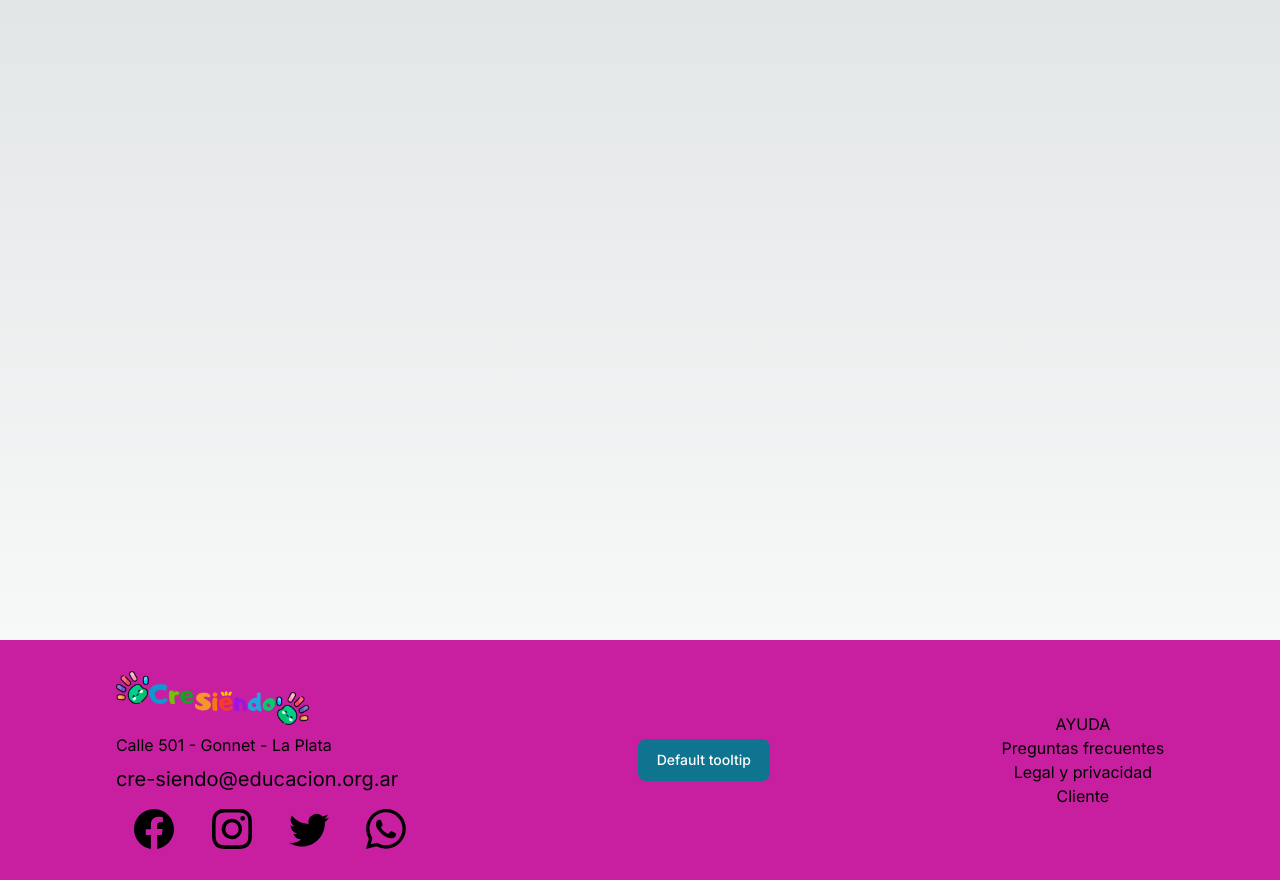
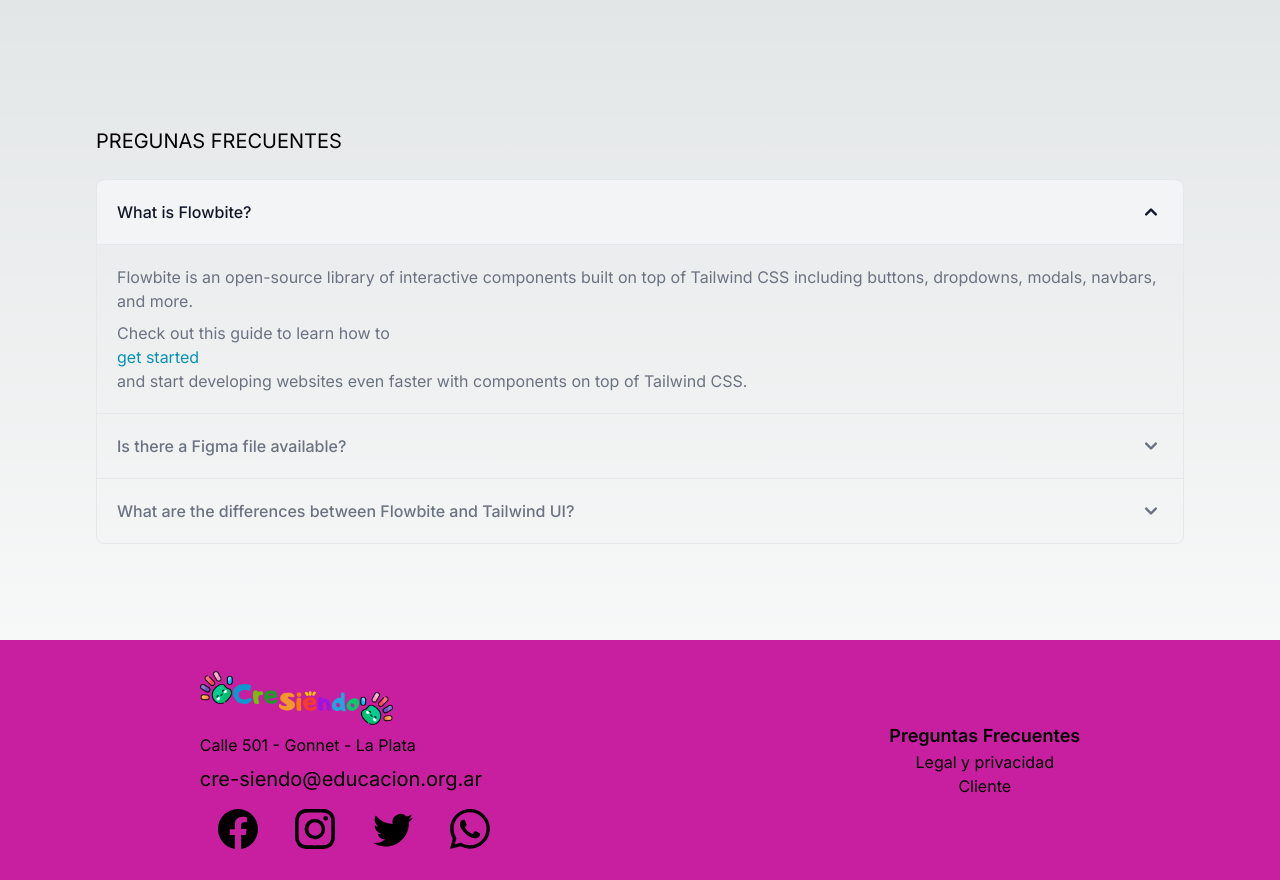
Before and after one commit to Manuel-ElGrillo/kids-garden, a Next.js app: page /contacto in a window 1280 px wide. Shown: the part 400-1280 px from the top of the page. Built offline with nearby package versions, Linux system fonts and the light colour scheme.

Commit message:
preguntas frecuentes

```diff
--- a/src/app/Components/footer.tsx
+++ b/src/app/Components/footer.tsx
@@ -1,9 +1,10 @@
 "use client";
-import { Tooltip, Button, Modal } from "flowbite-react";
+
 import { BsFacebook } from "react-icons/bs";
 import { BsInstagram } from "react-icons/bs";
 import { BsTwitter } from "react-icons/bs";
 import { BsWhatsapp } from "react-icons/bs";
+import Link from "next/link";
 import Image from 'next/image';
 import logochico from "../imagenes/Logo_miniatura.png";
 
@@ -29,19 +30,10 @@
                 </div>
             </section>
 
-            <Tooltip content="Tooltip content" placement="bottom">
-                <Button>
-                    Default tooltip
-                </Button>
-            </Tooltip>
-
             <section className="flex flex-col items-center">
-                <h2>
-                    AYUDA
-                </h2>
-                <button>
-                    Preguntas frecuentes
-                </button>
+                <Link href="../contacto" className="text-lg font-semibold text-white-700 hover:underline dalg:text-white-500">
+                    Preguntas Frecuentes
+                </Link>
                 <button>
                     Legal y privacidad
                 </button>
--- a/src/app/Components/header.tsx
+++ b/src/app/Components/header.tsx
@@ -1,6 +1,7 @@
 "use client";
+
 import { Tooltip, Button, Modal, Checkbox, Label, TextInput } from "flowbite-react";
-import { Ingresar } from './ingresar'
+import { Ingresar } from "../Components/ingresar";
 import Link from "next/link";
 import Image from "next/image";
 import logo from "../imagenes/Logo_CreSiendo.png";
--- a/src/app/Components/ingresar.tsx
+++ b/src/app/Components/ingresar.tsx
@@ -11,6 +11,7 @@
   return (
     <div>
         <Button onClick={() => props.setOpenModal('form-elements')}>Ingresar</Button>
+
         <Modal show={props.openModal === 'form-elements'} size="md" popup onClose={() => props.setOpenModal(undefined)}>
           <Modal.Header />
           <Modal.Body>
--- /dev/null
+++ b/src/app/Components/preguntas.tsx
@@ -0,0 +1,114 @@
+'use client';
+import { Accordion } from 'flowbite-react';
+
+export function Preguntas() {
+
+    return (
+        <Accordion>
+          <Accordion.Panel>
+            <Accordion.Title>
+              What is Flowbite?
+            </Accordion.Title>
+            <Accordion.Content>
+              <p className="mb-2 text-gray-500 dark:text-gray-400">
+                <p>
+                  Flowbite is an open-source library of interactive components built on top of Tailwind CSS including buttons,
+                  dropdowns, modals, navbars, and more.
+                </p>
+              </p>
+              <p className="text-gray-500 dark:text-gray-400">
+                <p>
+                  Check out this guide to learn how to
+                </p>
+                <a
+                  className="text-cyan-600 hover:underline dark:text-cyan-500"
+                  href="https://flowbite.com/docs/getting-started/introduction/"
+                >
+                  <p>
+                    get started
+                  </p>
+                </a>
+                <p>
+                  and start developing websites even faster with components on top of Tailwind CSS.
+                </p>
+              </p>
+            </Accordion.Content>
+          </Accordion.Panel>
+          <Accordion.Panel>
+            <Accordion.Title>
+              Is there a Figma file available?
+            </Accordion.Title>
+            <Accordion.Content>
+              <p className="mb-2 text-gray-500 dark:text-gray-400">
+                <p>
+                  Flowbite is first conceptualized and designed using the Figma software so everything you see in the library
+                  has a design equivalent in our Figma file.
+                </p>
+              </p>
+              <p className="text-gray-500 dark:text-gray-400">
+                <p>
+                  Check out the
+                </p>
+                <a
+                  className="text-cyan-600 hover:underline dark:text-cyan-500"
+                  href="https://flowbite.com/figma/"
+                >
+                  <p>
+                    Figma design system
+                  </p>
+                </a>
+                <p>
+                  based on the utility classes from Tailwind CSS and components from Flowbite.
+                </p>
+              </p>
+            </Accordion.Content>
+          </Accordion.Panel>
+          <Accordion.Panel>
+            <Accordion.Title>
+              What are the differences between Flowbite and Tailwind UI?
+            </Accordion.Title>
+            <Accordion.Content>
+              <p className="mb-2 text-gray-500 dark:text-gray-400">
+                <p>
+                  The main difference is that the core components from Flowbite are open source under the MIT license, whereas
+                  Tailwind UI is a paid product. Another difference is that Flowbite relies on smaller and standalone
+                  components, whereas Tailwind UI offers sections of pages.
+                </p>
+              </p>
+              <p className="mb-2 text-gray-500 dark:text-gray-400">
+                <p>
+                  However, we actually recommend using both Flowbite, Flowbite Pro, and even Tailwind UI as there is no
+                  technical reason stopping you from using the best of two worlds.
+                </p>
+              </p>
+              <p className="mb-2 text-gray-500 dark:text-gray-400">
+                Learn more about these technologies:
+              </p>
+              <ul className="list-disc pl-5 text-gray-500 dark:text-gray-400">
+                <li>
+                  <a
+                    className="text-cyan-600 hover:underline dark:text-cyan-500"
+                    href="https://flowbite.com/pro/"
+                  >
+                    <p>
+                      Flowbite Pro
+                    </p>
+                  </a>
+                </li>
+                <li>
+                  <a
+                    className="text-cyan-600 hover:underline dark:text-cyan-500"
+                    href="https://tailwindui.com/"
+                    rel="nofollow"
+                  >
+                    <p>
+                      Tailwind UI
+                    </p>
+                  </a>
+                </li>
+              </ul>
+            </Accordion.Content>
+          </Accordion.Panel>
+        </Accordion>
+      )
+}
--- a/src/app/contacto/page.tsx
+++ b/src/app/contacto/page.tsx
@@ -1,9 +1,19 @@
+import { Preguntas } from "../Components/preguntas";
+
+
 export default function Contacto() {
   return (
     <main className="flex min-h-screen flex-col items-center justify-between p-24">
         <h1>
           ESTA ES LA PAGINA DE CONTACTO
         </h1>
+        <div>
+          <h2 className="text-xl">
+            PREGUNAS FRECUENTES
+          </h2>
+          <br />
+          <Preguntas />
+        </div>
     </main>
   )
 }
--- a/src/app/layout.tsx
+++ b/src/app/layout.tsx
@@ -1,6 +1,6 @@
+import './globals.css'
 import { Footer } from './Components/footer'
 import { Header } from './Components/header'
-import './globals.css'
 import { Inter } from 'next/font/google'
 import Home from './page'
 import Nosotros from './nosotros/page'
```
